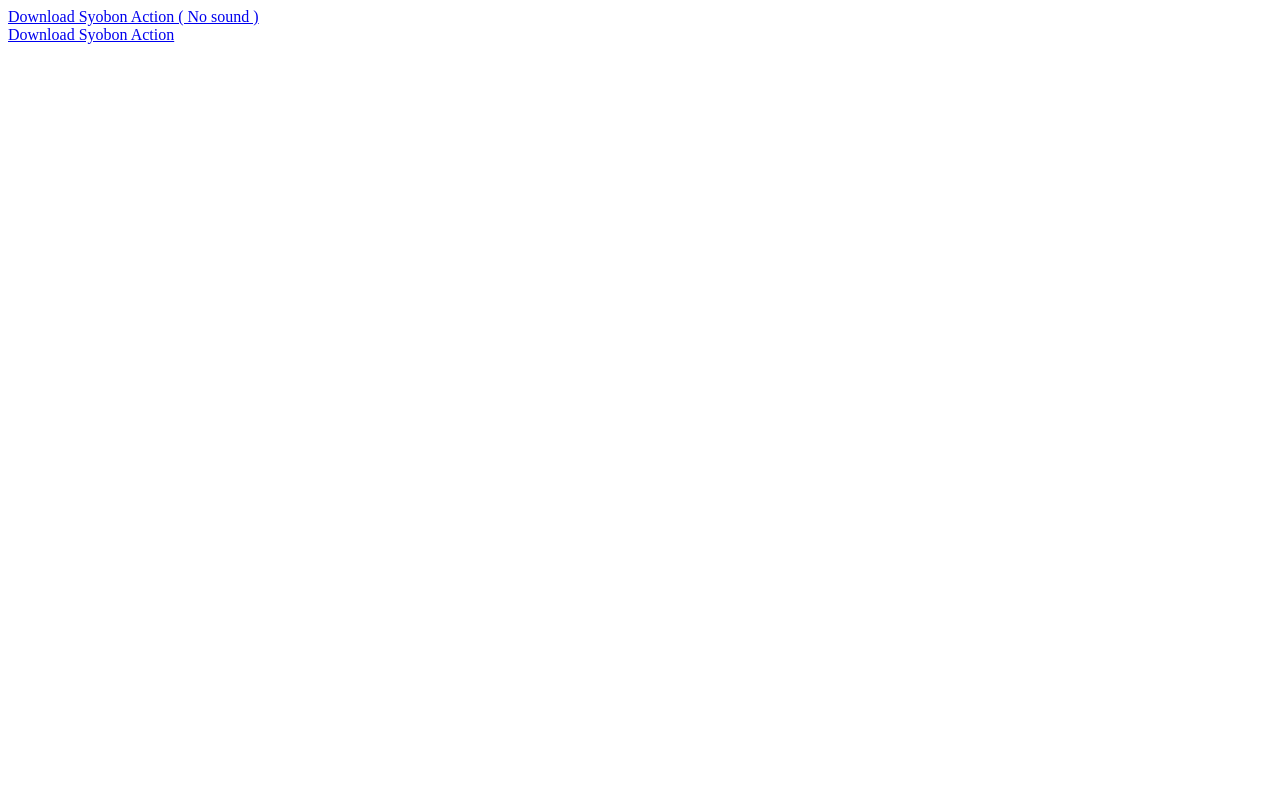
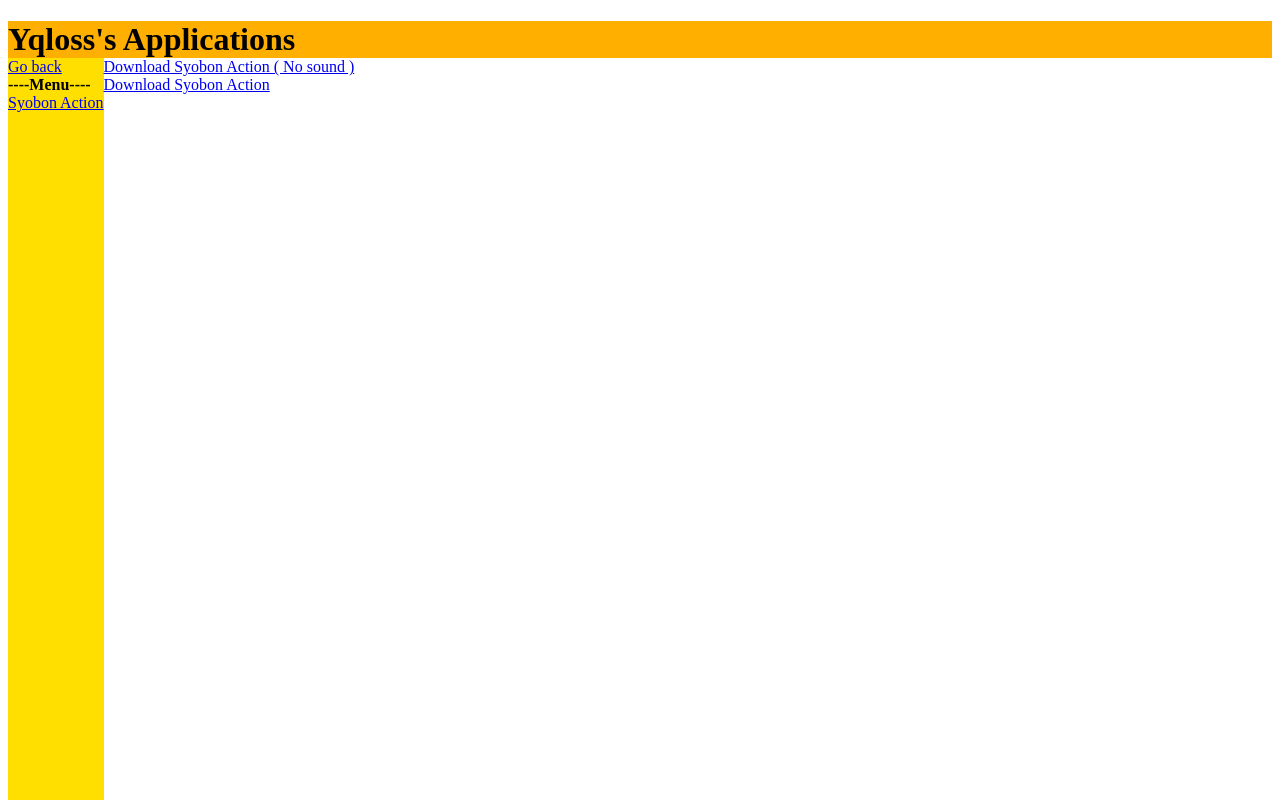
Before and after one commit to Yqloss/Applications, a plain HTML site: page syobonaction.html in a window 1280 px wide. Shown: the top 800 px of the page. Drawn offline with Linux system fonts and the light colour scheme.

Commit message:
Yqloss's Application

```diff
--- a/syobonaction.html
+++ b/syobonaction.html
@@ -1,13 +1,41 @@
 <!DOCTYPE HTML>
-<html>
 <head>
 <title>
-Yqloss's Application - Syobon Action
+Yqloss's Applications
 </title>
 </head>
 <body>
-<a href="SyobonAction.exe">Download Syobon Action ( No sound )</a>
+<div id="container">
+<div id="header" style="background-color:#FFAF00;">
+<h1 style="margin-bottom:0;">
+Yqloss's Applications
+</h1>
+</div>
+<div id="menu" style="background-color:#FFDF00;float:left;height:1024px">
+<a href="https://yqloss.github.io">
+Go back
+</a>
 <br>
-<a href="SyobonActionWithSound.exe">Download Syobon Action</a>
+<b>
+----Menu----
+</b>
+<br>
+<a href="syobonaction.html">
+Syobon Action
+</a>
+</div>
+<div id="content">
+<a href="SyobonAction.exe">
+Download Syobon Action ( No sound )
+</a>
+<br>
+<a href="SyobonActionWithSound.exe">
+Download Syobon Action
+</a>
+</div>
+<div id="footer" style="background-color:#FFAF00;clear:both;text-align:center;">
+Made by Yqloss
+</div>
+</div>
 </body>
 </html>
```
Also changed, not shown: index.html (+26 -2 lines).
